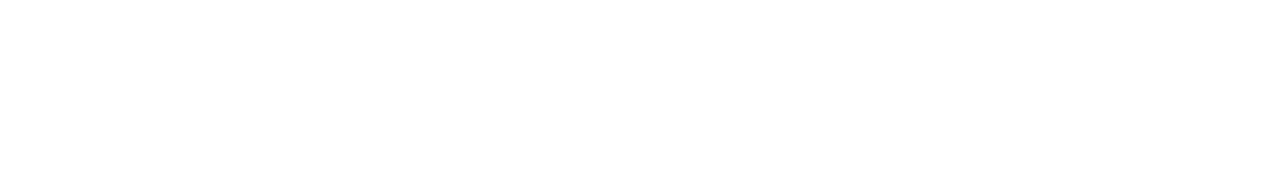
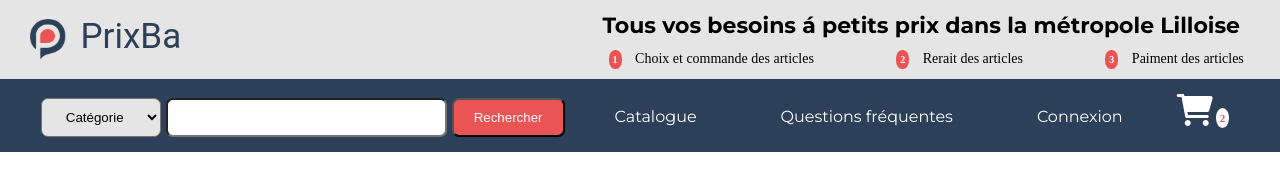
Before and after one commit to MaxWilmot5989/projet_prixba, a plain HTML site: page index.html in a window 1280 px wide. Drawn offline with Linux system fonts and the light colour scheme.

Commit message:
feat header charger

```diff
--- a/index.html
+++ b/index.html
@@ -4,15 +4,76 @@
     <meta charset="UTF-8">
     <meta http-equiv="X-UA-Compatible" content="IE=edge">
     <meta name="viewport" content="width=device-width, initial-scale=1.0">
-    <title>Document</title>
+    <title>Prixba</title>
     <link rel="stylesheet" href="style.css">
     <link rel="preconnect" href="https://fonts.googleapis.com">
     <link rel="preconnect" href="https://fonts.gstatic.com" crossorigin>
-    <link href="https://fonts.googleapis.com/css2?family=Montserrat:wght@100&display=swap" rel="stylesheet">
+    <link href="https://fonts.googleapis.com/css2?family=Montserrat:wght@300;400;500;700&display=swap" rel="stylesheet">
     <link rel="stylesheet" href="https://cdnjs.cloudflare.com/ajax/libs/font-awesome/6.1.1/css/all.min.css
     ">
 </head>
+
 <body>
 
+    <header>
+
+        <div class="header-container">
+                <div class="logo">
+                    <img src="images/logo/logo_color.png" alt="Logo" >
+                    <h1 >PrixBa</h1>
+                </div>
+
+                <div class="sidbar">
+                    <h2>Tous vos besoins á petits prix dans la métropole Lilloise</h2>
+
+                        <div class="div2">
+
+                                <div> <span>1</span> Choix et commande des articles </div>
+                                <div> <span>2</span> Rerait des articles</div>
+                                <div> <span>3</span> Paiment des articles </div>
+
+
+                        </div>
+                </div>
+        </div>
+
+        <div class="navbar">
+                <select name="Catégorie" id="catégorie">
+                    <option value="Tout">Catégorie</option>
+                    <option value="Tout">Tout</option>
+                    <option value="Tout">Bricolage</option>
+                    <option value="Tout">Outillage</option>
+                </select>
+                <input type="text" class="search">
+                <input type="submit" name="Rechercher" value="Rechercher" class="Rechercher">
+                <div class="nav">
+                    <nav>
+
+                        <a href="#"><il>Catalogue</il></a>
+                        <a href="#"><il>Questions fréquentes</il></a>
+                        <a href=""><il>Connexion </il></a>
+                        <i class="fa-solid fa-cart-shopping fa-2x"></i><span class="nb-article">2</span>
+
+                    </nav>
+            </div>
+
+
+
+
+        </div>
+
+
+
+
+
+
+
+
+
+
+
+
+
+    </header>
 </body>
 </html>
--- a/styles/header.scss
+++ b/styles/header.scss
@@ -0,0 +1,143 @@
+header {
+    background-color:#e5e5e5 ;
+    position: fixed;
+    width: 100%;
+
+}
+
+.header-container {
+    display: flex;
+    justify-content: space-between;
+    height: 79px;
+
+}
+header .logo
+{
+    display: flex;
+    justify-content: space-around;
+    margin:19px 30px  ;
+    cursor: pointer;
+
+}
+
+header h1
+{
+
+
+    font-family: "Roboto", sans-serif;
+    font-size: 35px;
+    color: #2D4059;
+    margin-left: 15px ;
+
+    }
+
+    .sidbar  {
+        display: flex;
+        justify-content: space-between;
+        flex-direction:column;
+
+}
+
+.div2{
+    display: flex;
+    margin-bottom: 30px;
+
+    font-size: 14px;
+    justify-content:space-around;
+
+
+    }
+
+    h2
+    {
+        margin: 15px 40px;
+        font-family: 'Montserrat';
+        font-size: 22px;
+        font-weight: bold;
+
+
+
+    }
+
+
+header span{
+    background-color:#ea5455 ;
+    border-radius: 45%;
+    color: #fff;
+    font-weight: bold;
+    font-size: 10px;
+    padding: 4px;
+    margin: 10px;
+
+}
+header .navbar{
+
+display: flex;
+justify-content: center;
+
+background-color: #2D4059;
+padding: 15px;
+align-items: baseline;
+}
+
+#catégorie
+{
+    background-color:#E5E5E5 ;
+    border-radius: 7px;
+    margin-right: 5px;
+    padding: 10px 20px;
+    text-align: center;
+
+
+}
+
+.search
+{
+    background-color: #fff;
+    border-radius: 7px;
+    padding: 10px 50px;
+}
+.Rechercher
+{
+    background-color: #EA5455;
+    color: #fff;
+    border-radius: 7px;
+    padding: 10px 20px;
+    margin-left:5px ;
+}
+
+.nav a
+{
+
+
+    color:#fff ;
+    text-decoration: none;
+    font-family: "Montserrat";
+    margin-left: 20px;
+    padding:  30px;
+    font-weight: 400px;
+    align-items: center;
+}
+i {
+
+    color:#fff;
+    padding-left: 20px;
+
+}
+.nb-article
+{
+
+    background-color: #fff;
+
+    border-radius: 50%;
+    color: #ea5455;
+    margin-left: 3px ;
+    font-size: 11px;
+
+
+
+
+
+
+
+}
--- a/styles/reset.scss
+++ b/styles/reset.scss
@@ -0,0 +1,48 @@
+/* http://meyerweb.com/eric/tools/css/reset/
+   v2.0 | 20110126
+   License: none (public domain)
+*/
+
+html, body, div, span, applet, object, iframe,
+h1, h2, h3, h4, h5, h6, p, blockquote, pre,
+a, abbr, acronym, address, big, cite, code,
+del, dfn, em, img, ins, kbd, q, s, samp,
+small, strike, strong, sub, sup, tt, var,
+b, u, i, center,
+dl, dt, dd, ol, ul, li,
+fieldset, form, label, legend,
+table, caption, tbody, tfoot, thead, tr, th, td,
+article, aside, canvas, details, embed,
+figure, figcaption, footer, header, hgroup,
+menu, nav, output, ruby, section, summary,
+time, mark, audio, video {
+	margin: 0;
+	padding: 0;
+	border: 0;
+	font-size: 100%;
+	font: inherit;
+	vertical-align: baseline;
+}
+/* HTML5 display-role reset for older browsers */
+article, aside, details, figcaption, figure,
+footer, header, hgroup, menu, nav, section {
+	display: block;
+}
+body {
+	line-height: 1;
+}
+ol, ul {
+	list-style: none;
+}
+blockquote, q {
+	quotes: none;
+}
+blockquote:before, blockquote:after,
+q:before, q:after {
+	content: '';
+	content: none;
+}
+table {
+	border-collapse: collapse;
+	border-spacing: 0;
+}
```
Also changed, not shown: style.css, 5 other files.
